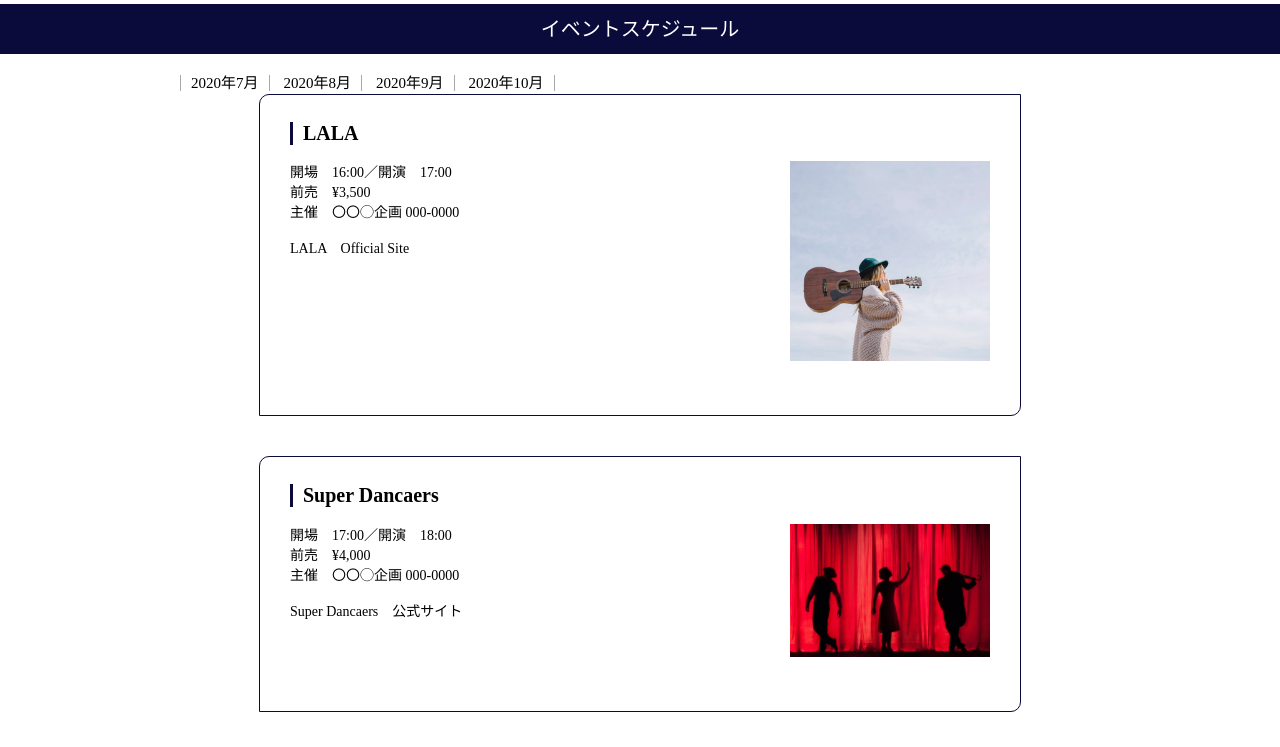
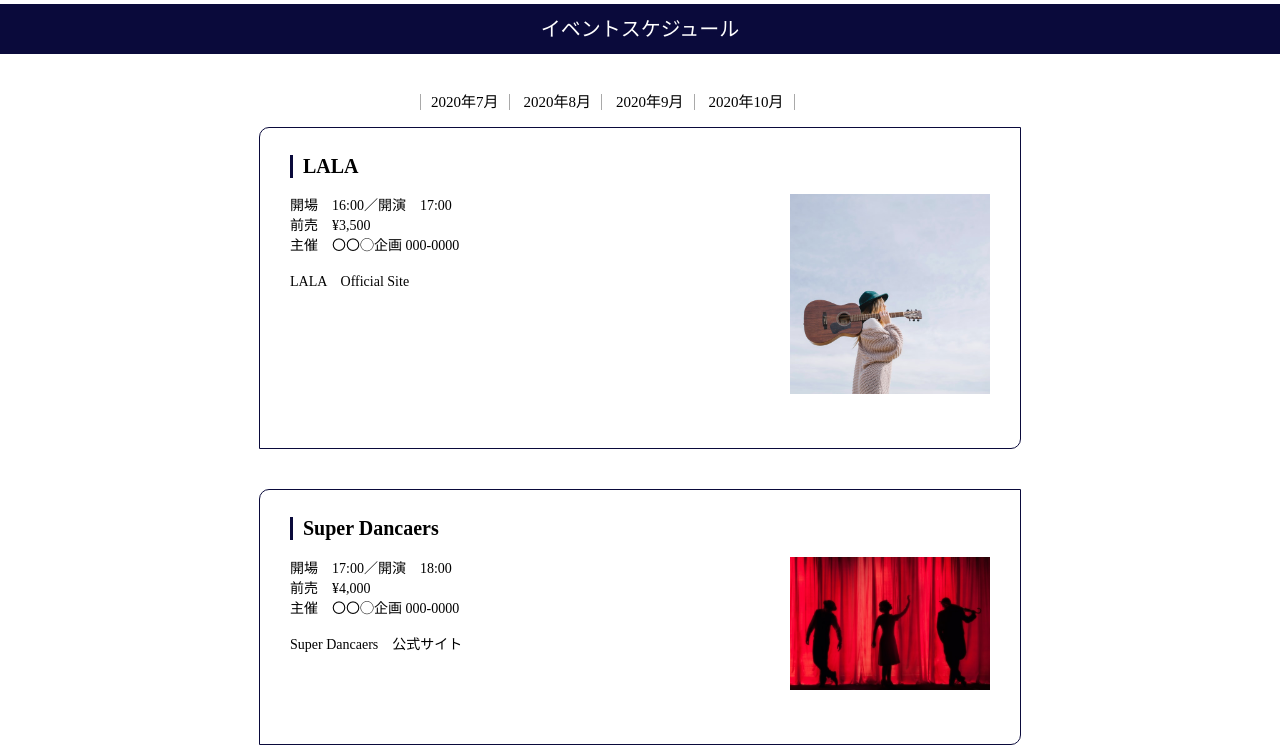
Before and after one commit to yayao4/livehousefun, a plain HTML site: page event.html in a window 1280 px wide. Shown: the part 70-817 px from the top of the page. Drawn offline with Linux system fonts and the light colour scheme.

Commit message:
Add files via upload

```diff
--- a/style.css
+++ b/style.css
@@ -152,9 +152,8 @@ section {
 	}
 
 	.eventnav {
-		position: absolute;
-		top: 185px;
-		left: 140px;
+		width: 900px;
+		margin: 0 auto;
 	}
 
 /* studio.html */
@@ -213,6 +212,10 @@ figure {
 	text-align: center;
 }
 
+.form {
+	width: 80%;
+}
+
  /* footer */
 
 footer {background-color: rgb(10, 10, 59);
```
